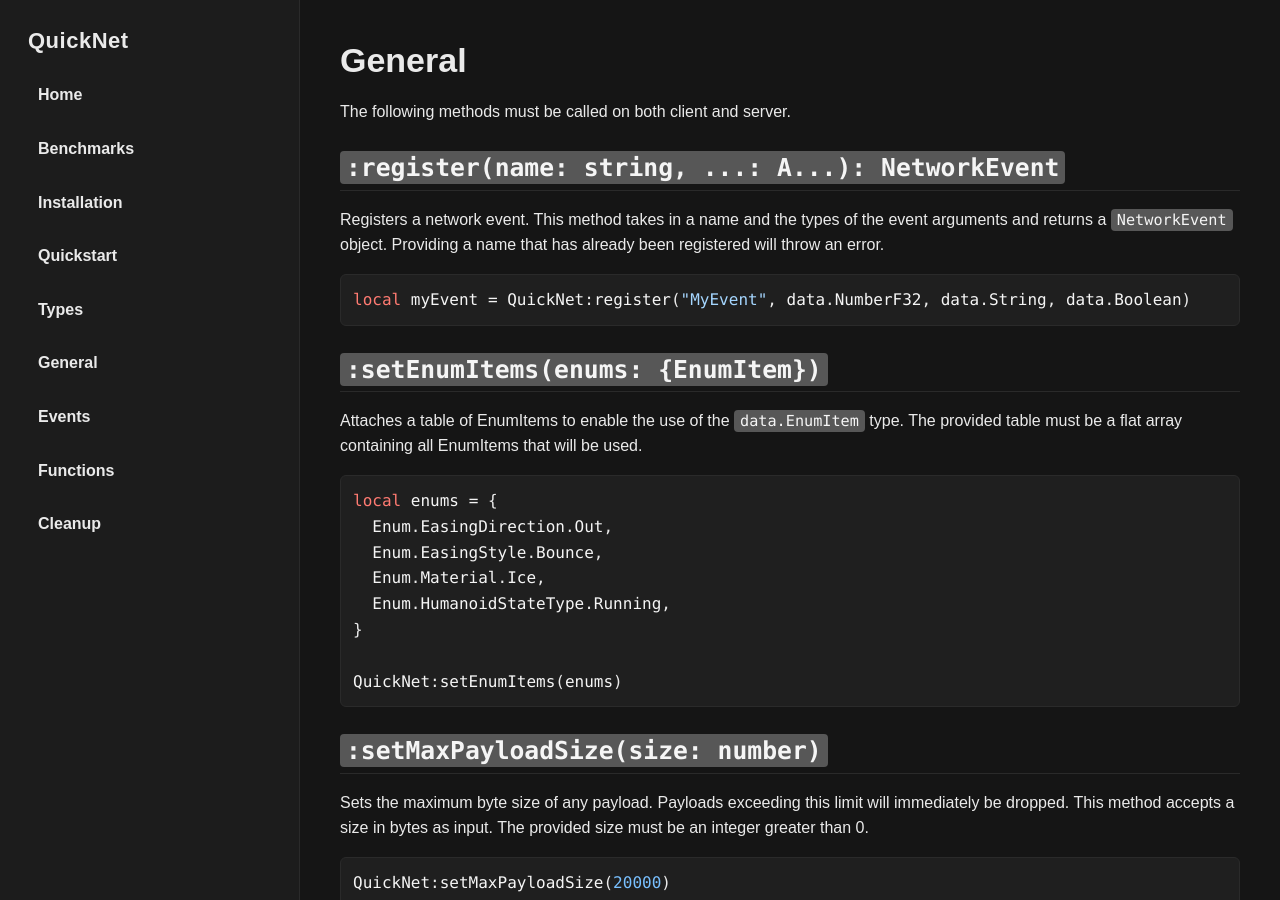
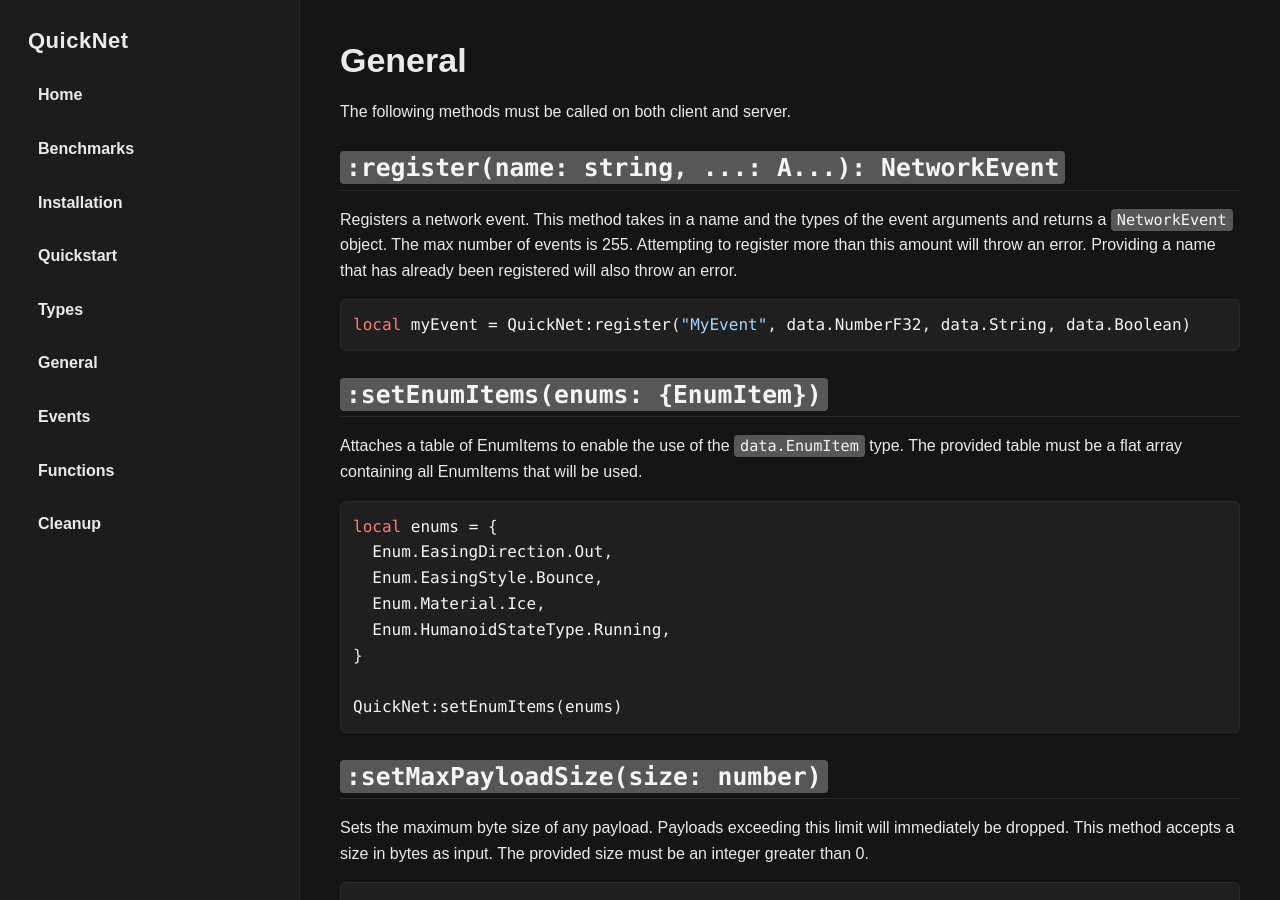
Before and after one commit to breadboardengineer1234/QuickNet, a Jekyll site: the page built from docs/general.md, in a window 1280 px wide and 900 px high. Built offline with Jekyll 4.4.1, drawn with Linux system fonts in a browser that asks for light colours.

Commit message:
Update general.md

````diff
--- a/docs/general.md
+++ b/docs/general.md
@@ -7,7 +7,7 @@ title: General
 The following methods must be called on both client and server.
 
 ## ``:register(name: string, ...: A...): NetworkEvent``
-Registers a network event. This method takes in a name and the types of the event arguments and returns a ``NetworkEvent`` object. Providing a name that has already been registered will throw an error.
+Registers a network event. This method takes in a name and the types of the event arguments and returns a ``NetworkEvent`` object. The max number of events is 255. Attempting to register more than this amount will throw an error. Providing a name that has already been registered will also throw an error.
 ```lua
 local myEvent = QuickNet:register("MyEvent", data.NumberF32, data.String, data.Boolean)
 ```
````
